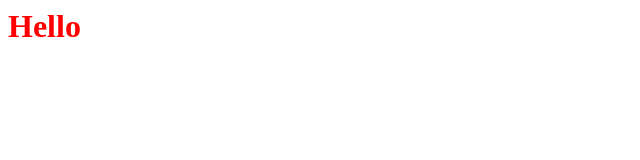
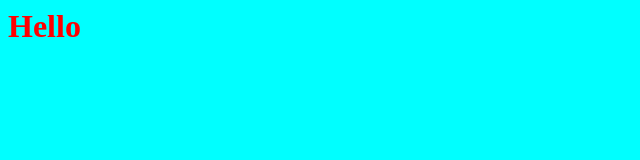
Before and after one commit to Omar7-leb/myproject, a plain HTML site: page index.html in a window 1280 px wide. Shown: the whole page, without its empty margins (0-640 px from the left). Drawn offline with Linux system fonts and the light colour scheme.

Commit message:
changing backgroundcolor

```diff
--- a/app.js
+++ b/app.js
@@ -1 +1 @@
-alert("hello");
+// alert("hello");
--- a/style.css
+++ b/style.css
@@ -1,3 +1,6 @@
 h1{
     color: red;
 }
+body{
+    background-color: aqua;
+}
```
